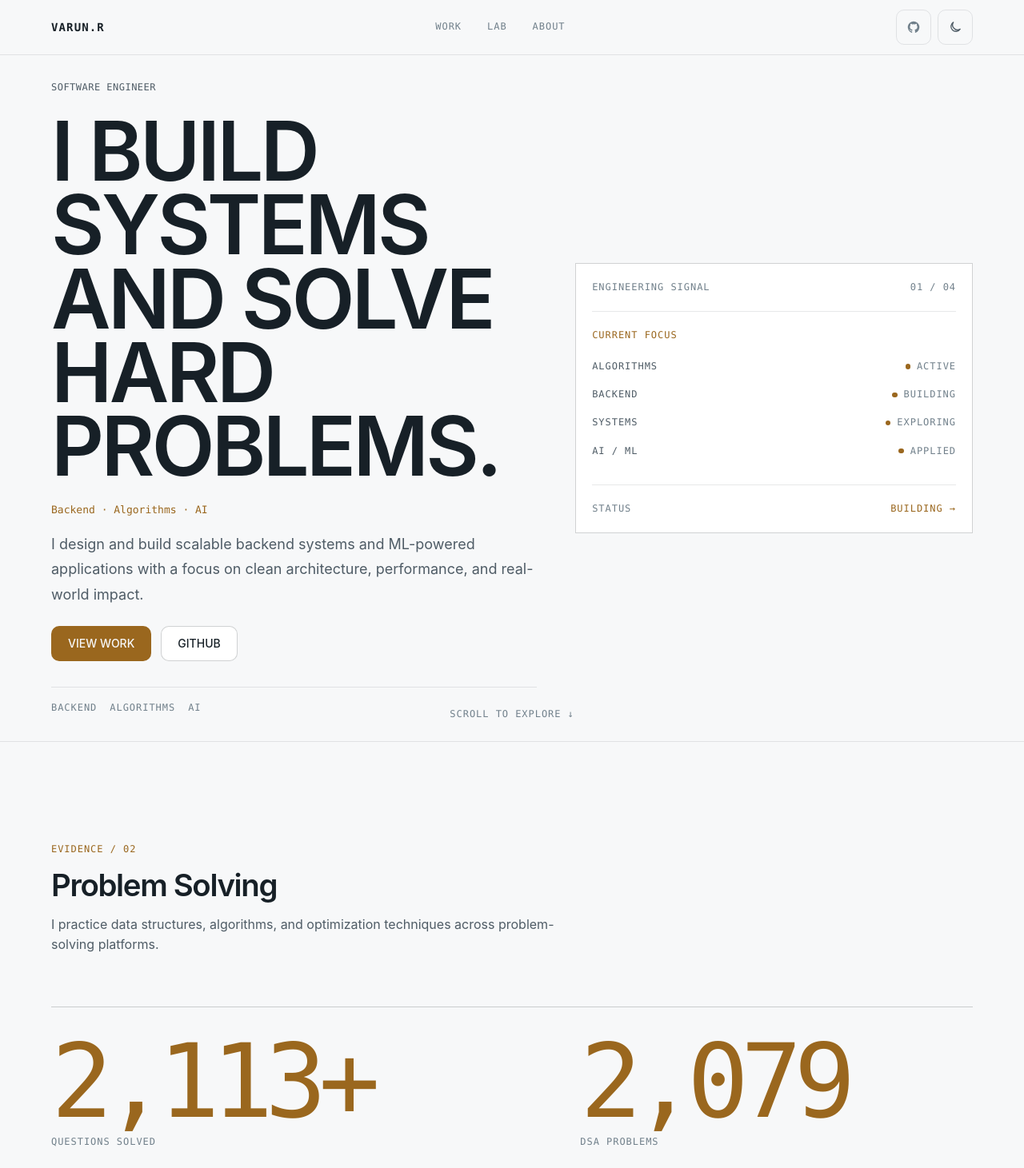
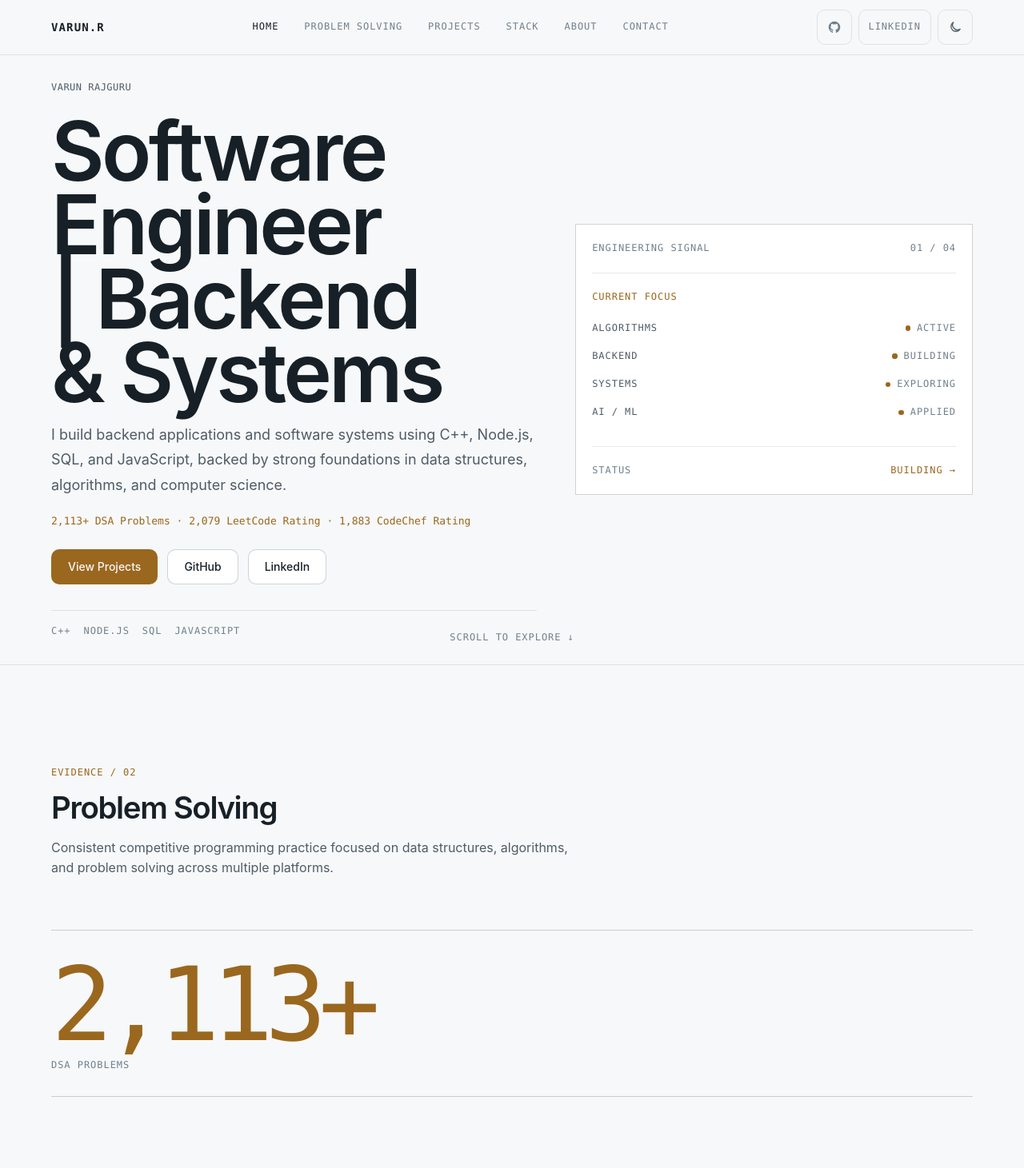
Before and after one commit to svarunmr/Varun_Rajguru_portfolio, a React (Vite) app: page / in a window 1280 px wide. Shown: the top 1461 px of the page at 80% size. Built offline with nearby package versions, Linux system fonts and the light colour scheme.

Commit message:
feat: refine portfolio for backend software engineering

```diff
--- a/index.html
+++ b/index.html
@@ -5,11 +5,11 @@
     <meta name="viewport" content="width=device-width, initial-scale=1.0" />
     <meta
       name="description"
-      content="Varun Rajguru portfolio showcasing software engineering, DSA, backend development, AI projects, scalable applications, and full stack development."
+      content="Varun Rajguru — Software Engineer focused on backend development, systems, databases, algorithms, and computer science foundations."
     />
     <meta
       name="keywords"
-      content="Varun Rajguru, Varun Rajguru portfolio, software engineer, full stack developer, backend developer, React developer, DSA, AI engineer"
+      content="Varun Rajguru, Varun Rajguru portfolio, software engineer, backend engineer, systems engineer, C++, Node.js, SQL, DSA"
     />
     <meta name="author" content="Varun Rajguru" />
     <meta name="robots" content="index, follow" />
@@ -21,11 +21,11 @@
 
     <meta
       property="og:title"
-      content="Varun Rajguru | Software Engineer & Full Stack Developer"
+      content="Varun Rajguru | Software Engineer | Backend & Systems"
     />
     <meta
       property="og:description"
-      content="Varun Rajguru portfolio showcasing software engineering, DSA, backend development, AI projects, scalable applications, and full stack development."
+      content="Varun Rajguru — Software Engineer focused on backend development, systems, databases, algorithms, and computer science foundations."
     />
     <meta property="og:type" content="website" />
     <meta property="og:url" content="https://svarunmr.vercel.app/" />
@@ -39,11 +39,11 @@
     <meta name="twitter:card" content="summary" />
     <meta
       name="twitter:title"
-      content="Varun Rajguru | Software Engineer & Full Stack Developer"
+      content="Varun Rajguru | Software Engineer | Backend & Systems"
     />
     <meta
       name="twitter:description"
-      content="Varun Rajguru portfolio showcasing software engineering, DSA, backend development, AI projects, scalable applications, and full stack development."
+      content="Varun Rajguru — Software Engineer focused on backend development, systems, databases, algorithms, and computer science foundations."
     />
     <meta
       name="twitter:image"
@@ -51,7 +51,7 @@
     />
     <meta name="twitter:creator" content="@svarunmr" />
 
-    <title>Varun Rajguru | Software Engineer & Full Stack Developer</title>
+    <title>Varun Rajguru | Software Engineer | Backend &amp; Systems</title>
     <script>
       (() => {
         try {
@@ -77,22 +77,20 @@
             "@id": "https://svarunmr.vercel.app/#person",
             "name": "Varun Rajguru",
             "url": "https://svarunmr.vercel.app/",
-            "jobTitle": "Software Engineer & Full Stack Developer",
+            "jobTitle": "Software Engineer | Backend & Systems",
             "sameAs": [
               "https://github.com/svarunmr",
               "https://www.linkedin.com/in/svarunmr/",
               "https://leetcode.com/u/svarunmr/",
-              "https://www.geeksforgeeks.org/profile/svarunmr",
               "https://codolio.com/profile/svarunmr"
             ],
             "knowsAbout": [
               "Software Engineering",
-              "Full Stack Development",
               "Backend Development",
-              "React",
+              "Backend Systems",
+              "Databases",
               "Data Structures and Algorithms",
-              "Artificial Intelligence",
-              "Machine Learning"
+              "Computer Science"
             ]
           },
           {
@@ -100,7 +98,7 @@
             "@id": "https://svarunmr.vercel.app/#website",
             "url": "https://svarunmr.vercel.app/",
             "name": "Varun Rajguru Portfolio",
-            "description": "Varun Rajguru portfolio showcasing software engineering, DSA, backend development, AI projects, scalable applications, and full stack development.",
+            "description": "Varun Rajguru — Software Engineer focused on backend development, systems, databases, algorithms, and computer science foundations.",
             "publisher": {
               "@id": "https://svarunmr.vercel.app/#person"
             },
--- a/src/components/Footer.jsx
+++ b/src/components/Footer.jsx
@@ -10,6 +10,24 @@ export default function Footer() {
           VARUN.R
         </a>
         <span className="site-footer__descriptor">Software Engineer</span>
+        <div className="site-footer__links" aria-label="External profiles">
+          <a
+            href="https://github.com/svarunmr"
+            target="_blank"
+            rel="noopener noreferrer"
+            aria-label="Visit Varun Rajguru on GitHub"
+          >
+            GITHUB
+          </a>
+          <a
+            href="https://www.linkedin.com/in/svarunmr/"
+            target="_blank"
+            rel="noopener noreferrer"
+            aria-label="Visit Varun Rajguru on LinkedIn"
+          >
+            LINKEDIN
+          </a>
+        </div>
         <span className="site-footer__copyright">&copy; {year} Varun Rajguru</span>
         <a className="site-footer__top" href="#home">
           BACK TO TOP <span aria-hidden="true">↑</span>
--- a/src/components/Navbar.jsx
+++ b/src/components/Navbar.jsx
@@ -10,12 +10,15 @@ import {
 } from "./ui/icons";
 
 const NAV_ITEMS = [
-  { id: "projects", label: "WORK" },
-  { id: "skills", label: "LAB" },
+  { id: "home", label: "HOME" },
+  { id: "problem-solving", label: "PROBLEM SOLVING" },
+  { id: "projects", label: "PROJECTS" },
+  { id: "skills", label: "STACK" },
   { id: "about", label: "ABOUT" },
+  { id: "contact", label: "CONTACT" },
 ];
 
-const OBSERVED_SECTIONS = ["home", ...NAV_ITEMS.map(({ id }) => id)];
+const OBSERVED_SECTIONS = NAV_ITEMS.map(({ id }) => id);
 
 export default function Navbar() {
   const { theme, toggleTheme } = useTheme();
@@ -77,9 +80,7 @@ export default function Navbar() {
             <a
               key={id}
               href={`#${id}`}
-              aria-current={
-                active !== "home" && active === id ? "location" : undefined
-              }
+              aria-current={active === id ? "location" : undefined}
               className="site-nav__link"
             >
               {label}
@@ -96,6 +97,16 @@ export default function Navbar() {
             aria-label="Visit Varun Rajguru on GitHub"
           >
             <GithubIcon />
+          </a>
+
+          <a
+            className="site-nav__linkedin"
+            href="https://www.linkedin.com/in/svarunmr/"
+            target="_blank"
+            rel="noopener noreferrer"
+            aria-label="Visit Varun Rajguru on LinkedIn"
+          >
+            LINKEDIN
           </a>
 
           <IconButton
@@ -133,9 +144,7 @@ export default function Navbar() {
             <a
               key={id}
               href={`#${id}`}
-              aria-current={
-                active !== "home" && active === id ? "location" : undefined
-              }
+              aria-current={active === id ? "location" : undefined}
               onClick={closeMenu}
               className="site-nav__mobile-link"
             >
@@ -151,6 +160,16 @@ export default function Navbar() {
           >
             GITHUB
           </a>
+          <a
+            href="https://www.linkedin.com/in/svarunmr/"
+            target="_blank"
+            rel="noopener noreferrer"
+            onClick={closeMenu}
+            className="site-nav__mobile-link"
+            aria-label="Visit Varun Rajguru on LinkedIn"
+          >
+            LINKEDIN
+          </a>
         </div>
       </div>
     </nav>
--- a/src/content/about.js
+++ b/src/content/about.js
@@ -1,18 +1,18 @@
 export const aboutContent = {
   paragraphs: [
-    "I am a software engineer focused on backend engineering, algorithms, and computer science foundations. I like turning difficult problems into clear, maintainable systems.",
-    "Alongside backend and database-driven applications, I build practical AI/ML and computer-vision projects. My approach is grounded in clean architecture, performance, and real-world impact.",
+    "I’m a software engineer focused on backend development, algorithms, and computer science fundamentals. I enjoy breaking down complex problems, understanding how systems work under the hood, and turning those ideas into reliable, maintainable software.",
+    "My current focus is building stronger backend and systems expertise—from API design and databases to concurrency, networking, and distributed-system fundamentals. I also explore AI/ML through practical projects, while keeping software engineering and problem solving at the core of my work.",
   ],
   focus: [
     "Backend Engineering",
     "Algorithms & Problem Solving",
-    "CS / Systems Foundations",
-    "Applied AI / ML",
+    "Systems & CS Foundations",
+    "Database & API Design",
   ],
   current: [
-    "Deepening backend engineering",
-    "Exploring scalable system design",
-    "Building algorithmic problem-solving depth",
-    "Turning ideas into working software",
+    "Deepening Node.js backend development",
+    "Strengthening database and API design",
+    "Learning system design & distributed systems",
+    "Building deeper C++ / algorithmic problem-solving skills",
   ],
 };
--- a/src/content/skills.js
+++ b/src/content/skills.js
@@ -3,82 +3,53 @@ export const skillGroups = [
     id: "languages",
     number: "01",
     label: "Languages",
-    items: ["C++", "Python", "JavaScript", "SQL"],
+    items: ["C++", "JavaScript", "Python", "SQL"],
   },
   {
     id: "backend",
     number: "02",
     label: "Backend",
-    items: ["Node.js", "Express", "REST APIs"],
+    items: ["Node.js", "Express.js", "REST APIs", "JWT Authentication"],
   },
   {
     id: "databases",
     number: "03",
-    label: "Databases",
-    items: ["MySQL", "MongoDB"],
+    label: "Databases & Caching",
+    items: ["PostgreSQL", "MySQL", "MongoDB", "Redis"],
   },
   {
-    id: "ai-ml",
+    id: "systems-messaging",
     number: "04",
-    label: "AI / Machine Learning",
-    subgroups: [
-      {
-        label: "Machine Learning Algorithms",
-        items: [
-          "Linear Regression",
-          "Logistic Regression",
-          "Decision Trees",
-          "Random Forest",
-          "Support Vector Machines",
-          "K-Nearest Neighbors",
-        ],
-      },
-      {
-        label: "Deep Learning",
-        items: [
-          "Neural Networks",
-          "CNNs",
-          "RNNs",
-          "LSTMs",
-        ],
-      },
-      {
-        label: "Computer Vision",
-        items: [
-          "YOLO / YOLOv8",
-          "OpenCV",
-          "Object Detection",
-        ],
-      },
-      {
-        label: "ML / Data Ecosystem",
-        items: [
-          "Scikit-learn",
-          "NumPy",
-          "Pandas",
-          "PyTorch",
-          "Gradio",
-          "Streamlit",
-        ],
-      },
-    ],
+    label: "Systems & Messaging",
+    items: ["Apache Kafka", "RabbitMQ"],
+  },
+  {
+    id: "tools-infrastructure",
+    number: "05",
+    label: "Developer Tools & Infrastructure",
+    items: ["Git", "Linux", "Docker", "CMake", "VS Code"],
   },
   {
     id: "fundamentals",
-    number: "05",
-    label: "CS Fundamentals",
+    number: "06",
+    label: "Computer Science Foundations",
     items: [
       "Data Structures & Algorithms",
+      "Object-Oriented Programming",
+      "Operating Systems",
       "DBMS",
-      "OOP",
-      "Operating Systems",
       "Computer Networks",
     ],
   },
   {
-    id: "tools",
-    number: "06",
-    label: "Tools & Platforms",
-    items: ["Git", "GitHub", "Linux", "Visual Studio Code", "Postman", "Vite"],
+    id: "ai-ml",
+    number: "07",
+    label: "AI / ML",
+    subgroups: [
+      {
+        label: "Additional Capability",
+        items: ["Machine Learning", "PyTorch", "YOLO / YOLOv8", "OpenCV"],
+      },
+    ],
   },
 ];
--- a/src/content/stats.js
+++ b/src/content/stats.js
@@ -1,17 +1,21 @@
 export const stats = {
-  questionsSolved: 2113,
-  dsaProblems: 2079,
+  dsaProblems: 2113,
   activeDays: 675,
   contestsAttended: 17,
   platforms: {
     leetcode: {
+      rating: 2079,
+    },
+    codechef: {
       rating: 1883,
     },
-    codechef: {
+    codeforces: {
       rating: 1439,
     },
-    codeforces: {
-      rating: 793,
-    },
   },
+  profileLinks: [
+    ["LeetCode", "https://leetcode.com/u/svarunmr/"],
+    ["CodeChef", "https://www.codechef.com/users/svarunmr"],
+    ["Codolio", "https://codolio.com/profile/varunmr"],
+  ],
 };
--- a/src/sections/Contact.jsx
+++ b/src/sections/Contact.jsx
@@ -3,14 +3,17 @@ import Button from "../components/ui/Button";
 import Container from "../components/ui/Container";
 import SectionHeading from "../components/ui/SectionHeading";
 
+// Add a verified resume URL here when a resume is available.
+const resumeUrl = "";
+
 const primaryLinks = [
+  ["LinkedIn", "https://www.linkedin.com/in/svarunmr/"],
   ["GitHub", "https://github.com/svarunmr"],
-  ["LinkedIn", "https://www.linkedin.com/in/svarunmr/"],
+  ...(resumeUrl ? [["Resume", resumeUrl]] : []),
 ];
 
 const profileLinks = [
   ["LeetCode", "https://leetcode.com/u/svarunmr/"],
-  ["GeeksforGeeks", "https://www.geeksforgeeks.org/profile/svarunmr"],
   ["Codolio", "https://codolio.com/profile/svarunmr"],
 ];
 
@@ -41,7 +44,7 @@ export default function Contact() {
               id="contact-title"
               eyebrow="Contact / Availability / 06"
               title="Let's build something meaningful."
-              description="I'm open to software engineering roles, internships, and collaborations where I can solve real problems and grow as an engineer."
+              description="I'm currently open to Software Engineer and Backend roles. If you're hiring, building something interesting, or would like to connect, I'd be happy to hear from you."
             />
           </Motion.div>
 
@@ -54,9 +57,8 @@ export default function Contact() {
             <div className="contact-section__availability">
               <span className="contact-section__label">AVAILABLE FOR</span>
               <ul>
-                <li>Software Engineering</li>
-                <li>Backend Engineering</li>
-                <li>Technical Collaboration</li>
+                <li>Software Engineer roles</li>
+                <li>Backend Engineering roles</li>
               </ul>
             </div>
 
@@ -70,6 +72,14 @@ export default function Contact() {
               >
                 EMAIL ME <span aria-hidden="true">→</span>
               </Button>
+
+              <a
+                className="contact-section__email-address"
+                href="mailto:varun.rajguru22@vit.edu"
+                aria-label="Email Varun Rajguru at varun.rajguru22@vit.edu"
+              >
+                varun.rajguru22@vit.edu
+              </a>
 
               <div className="contact-section__primary-links">
                 {primaryLinks.map(([label, href]) => (
--- a/src/sections/Hero.jsx
+++ b/src/sections/Hero.jsx
@@ -20,29 +20,27 @@ export default function Hero() {
           animate={reveal.animate}
           transition={{ duration: 0.55, ease: "easeOut" }}
         >
-          <p className="type-label hero__eyebrow">Software Engineer</p>
+          <p className="type-label hero__eyebrow">Varun Rajguru</p>
 
           <h1 id="hero-title" className="type-display hero__title">
-            <span>I BUILD</span>
-            <span>SYSTEMS</span>
-            <span>AND SOLVE</span>
-            <span>HARD PROBLEMS.</span>
+            <span>Software Engineer</span>
+            <span>| Backend &amp; Systems</span>
           </h1>
 
-          <p className="hero__specialties type-mono">
-            Backend <span aria-hidden="true">·</span> Algorithms{" "}
-            <span aria-hidden="true">·</span> AI
+          <p className="hero__description type-body-lg">
+            I build backend applications and software systems using C++,
+            Node.js, SQL, and JavaScript, backed by strong foundations in data
+            structures, algorithms, and computer science.
           </p>
 
-          <p className="hero__description type-body-lg">
-            I design and build scalable backend systems and ML-powered
-            applications with a focus on clean architecture, performance, and
-            real-world impact.
+          <p className="hero__achievement type-mono">
+            2,113+ DSA Problems <span aria-hidden="true">·</span> 2,079 LeetCode
+            Rating <span aria-hidden="true">·</span> 1,883 CodeChef Rating
           </p>
 
           <div className="hero__actions">
             <Button href="#projects" variant="primary">
-              VIEW WORK
+              View Projects
             </Button>
             <Button
               href="https://github.com/svarunmr"
@@ -50,14 +48,23 @@ export default function Hero() {
               target="_blank"
               rel="noopener noreferrer"
             >
-              GITHUB
+              GitHub
+            </Button>
+            <Button
+              href="https://www.linkedin.com/in/svarunmr/"
+              variant="secondary"
+              target="_blank"
+              rel="noopener noreferrer"
+            >
+              LinkedIn
             </Button>
           </div>
 
           <div className="hero__metadata" aria-label="Engineering focus areas">
-            <span>BACKEND</span>
-            <span>ALGORITHMS</span>
-            <span>AI</span>
+            <span>C++</span>
+            <span>NODE.JS</span>
+            <span>SQL</span>
+            <span>JAVASCRIPT</span>
           </div>
         </Motion.div>
 
--- a/src/sections/ProblemSolving.jsx
+++ b/src/sections/ProblemSolving.jsx
@@ -36,7 +36,7 @@ export default function ProblemSolving() {
             id="problem-solving-title"
             eyebrow="Evidence / 02"
             title="Problem Solving"
-            description="I practice data structures, algorithms, and optimization techniques across problem-solving platforms."
+            description="Consistent competitive programming practice focused on data structures, algorithms, and problem solving across multiple platforms."
           />
         </Motion.div>
 
@@ -48,13 +48,8 @@ export default function ProblemSolving() {
         >
           <dl className="problem-solving__primary">
             <StatNumber
-              value={stats.questionsSolved}
+              value={stats.dsaProblems}
               suffix="+"
-              label="QUESTIONS SOLVED"
-              valueClassName="stat-number__value--primary"
-            />
-            <StatNumber
-              value={stats.dsaProblems}
               label="DSA PROBLEMS"
               valueClassName="stat-number__value--primary"
             />
@@ -71,6 +66,23 @@ export default function ProblemSolving() {
               />
             ))}
           </dl>
+
+          <nav
+            className="problem-solving__platform-links"
+            aria-label="Competitive programming profiles"
+          >
+            {stats.profileLinks.map(([label, href]) => (
+              <a
+                key={label}
+                href={href}
+                target="_blank"
+                rel="noopener noreferrer"
+                aria-label={`Visit Varun Rajguru on ${label}`}
+              >
+                {label} <span aria-hidden="true">→</span>
+              </a>
+            ))}
+          </nav>
 
           <div className="problem-solving__secondary">
             <dl className="problem-solving__contest-stat">
--- a/src/styles/utilities.css
+++ b/src/styles/utilities.css
@@ -17,12 +17,28 @@
 
 .site-footer__brand,
 .site-footer__descriptor,
+.site-footer__links,
 .site-footer__copyright,
 .site-footer__top {
   font-family: var(--font-mono);
   font-size: var(--text-label-size);
   letter-spacing: 0.08em;
   line-height: var(--leading-tight);
+}
+
+.site-footer__links {
+  display: flex;
+  flex-wrap: wrap;
+  gap: var(--space-4);
+}
+
+.site-footer__links a {
+  color: var(--color-text-secondary);
+  transition: color var(--duration-fast) var(--ease-standard);
+}
+
+.site-footer__links a:hover {
+  color: var(--color-accent);
 }
 
 .site-footer__brand {
@@ -52,7 +68,7 @@
   }
 
   .site-footer__inner {
-    grid-template-columns: 1fr auto 1fr auto;
+    grid-template-columns: 1fr auto auto 1fr auto;
     align-items: center;
     gap: var(--space-6);
   }
@@ -311,6 +327,20 @@
   justify-self: start;
   min-block-size: 3.25rem;
   padding-inline: var(--space-6);
+}
+
+.contact-section__email-address {
+  justify-self: start;
+  color: var(--color-text-secondary);
+  font-family: var(--font-mono);
+  font-size: var(--text-body-sm-size);
+  line-height: var(--leading-normal);
+  overflow-wrap: anywhere;
+  transition: color var(--duration-normal) var(--ease-standard);
+}
+
+.contact-section__email-address:hover {
+  color: var(--color-accent);
 }
 
 .contact-section__primary-links,
@@ -1062,7 +1092,8 @@
 }
 
 .site-nav__link,
-.site-nav__github {
+.site-nav__github,
+.site-nav__linkedin {
   color: var(--color-text-muted);
   font-family: var(--font-mono);
   font-size: var(--text-label-size);
@@ -1079,7 +1110,8 @@
 
 .site-nav__link:hover,
 .site-nav__link[aria-current="location"],
-.site-nav__github:hover {
+.site-nav__github:hover,
+.site-nav__linkedin:hover {
   color: var(--color-text-primary);
 }
 
@@ -1100,6 +1132,19 @@
   border-color: var(--color-accent);
 }
 
+.site-nav__linkedin {
+  display: inline-flex;
+  min-block-size: 2.75rem;
+  align-items: center;
+  border: 1px solid var(--color-border-subtle);
+  border-radius: var(--radius-md);
+  padding-inline: var(--space-3);
+}
+
+.site-nav__linkedin:hover {
+  border-color: var(--color-accent);
+}
+
 .site-nav__theme,
 .site-nav__menu-button {
   border-color: var(--color-border-subtle);
@@ -1176,7 +1221,7 @@
 }
 
 .hero__title {
-  max-inline-size: 14ch;
+  max-inline-size: 18ch;
   margin: 0;
   font-size: min(var(--text-display-size), 11vw);
   line-height: 0.92;
@@ -1187,9 +1232,11 @@
   display: block;
 }
 
-.hero__specialties {
-  margin: var(--space-6) 0 0;
-  color: var(--color-accent);
+.hero__achievement {
+  max-inline-size: 42rem;
+  margin: var(--space-5) 0 0;
+  color: var(--color-accent);
+  line-height: var(--leading-normal);
 }
 
 .hero__description {
@@ -1202,6 +1249,10 @@
   flex-wrap: wrap;
   gap: var(--space-3);
   margin-top: var(--space-6);
+}
+
+.hero__actions .button {
+  text-transform: none;
 }
 
 .hero__metadata {
@@ -1370,10 +1421,29 @@
 
 .problem-solving__platforms {
   display: grid;
+  grid-template-columns: repeat(2, minmax(0, 1fr));
   gap: var(--space-6);
   margin: 0;
   padding-block: var(--space-6);
   border-bottom: 1px solid var(--color-border-subtle);
+}
+
+.problem-solving__platform-links {
+  display: flex;
+  flex-wrap: wrap;
+  gap: var(--space-4) var(--space-6);
+}
+
+.problem-solving__platform-links a {
+  color: var(--color-text-secondary);
+  font-family: var(--font-mono);
+  font-size: var(--text-label-size);
+  letter-spacing: 0.06em;
+  transition: color var(--duration-normal) var(--ease-standard);
+}
+
+.problem-solving__platform-links a:hover {
+  color: var(--color-accent);
 }
 
 .problem-solving__secondary {
@@ -1455,12 +1525,12 @@
   }
 
   .problem-solving__primary {
-    grid-template-columns: minmax(0, 1.25fr) minmax(0, 1fr);
+    grid-template-columns: minmax(0, 1fr);
     gap: var(--space-12);
   }
 
   .problem-solving__platforms {
-    grid-template-columns: repeat(3, minmax(0, 1fr));
+    grid-template-columns: repeat(2, minmax(0, 1fr));
     gap: var(--space-8);
   }
 
@@ -1469,3 +1539,9 @@
     gap: var(--space-12);
   }
 }
+
+@media (min-width: 64rem) {
+  .problem-solving__platforms {
+    grid-template-columns: repeat(3, minmax(0, 1fr));
+  }
+}
```
Also changed, not shown: src/sections/Skills.jsx (+15 -15 lines), 1 other file (tests, documents, lock files or other folders).
